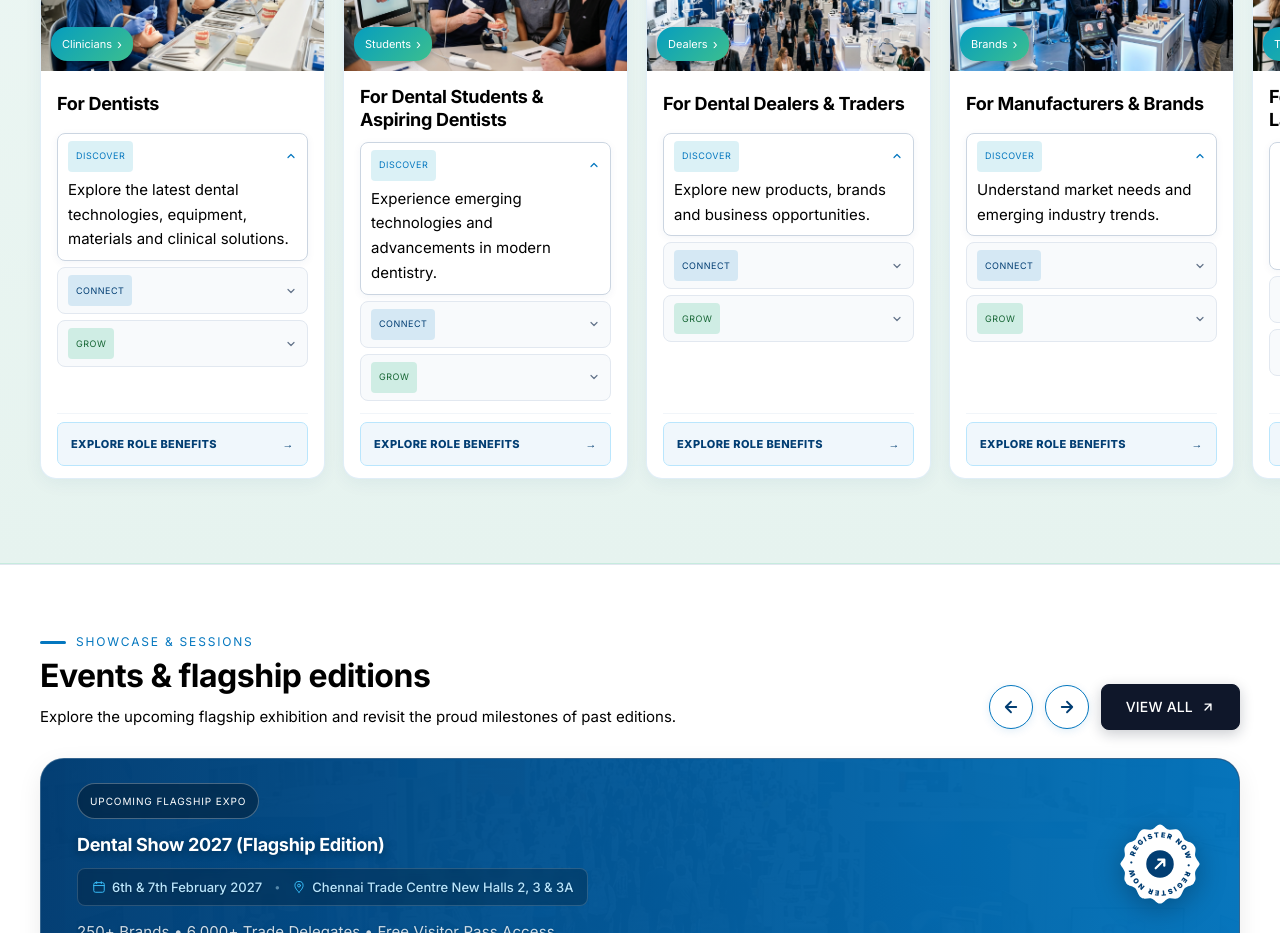
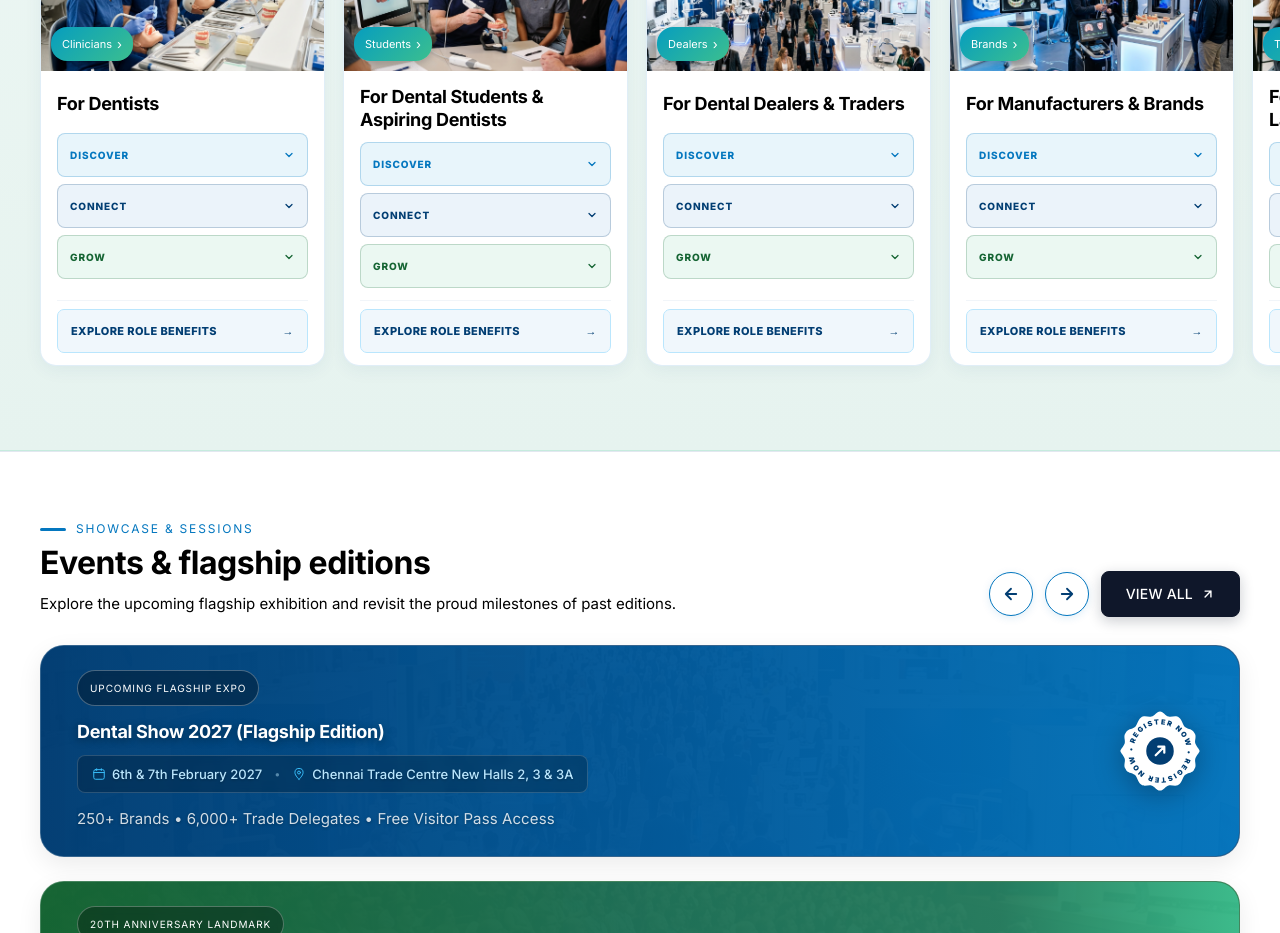
Before and after one commit to cosuniqtechnologies-5310/dentalshow, a Next.js app: page / in a window 1280 px wide. Shown: the part 2640-3573 px from the top of the page. Built offline with nearby package versions, Linux system fonts and the light colour scheme.

Commit message:
style: close all accordions by default and fill entire accordion bars with theme colors

```diff
--- a/src/components/AudienceBenefitsSlider.js
+++ b/src/components/AudienceBenefitsSlider.js
@@ -69,25 +69,22 @@ const defaultAudienceGroups = [
 ];
 
 function AudienceCard({ group }) {
-  const [activeItem, setActiveItem] = useState("discover");
+  const [activeItem, setActiveItem] = useState(null);
 
   const triadItems = [
     {
       key: "discover",
       label: "DISCOVER",
-      chipClass: "chip--discover",
       text: group.discover,
     },
     {
       key: "connect",
       label: "CONNECT",
-      chipClass: "chip--connect",
       text: group.connect,
     },
     {
       key: "grow",
       label: "GROW",
-      chipClass: "chip--grow",
       text: group.grow,
     },
   ];
@@ -126,7 +123,7 @@ function AudienceCard({ group }) {
         {/* Cover Title */}
         <h3 className="staple-card-title">{group.role}</h3>
 
-        {/* Triads Accordion: Discover, Connect, Grow */}
+        {/* Triads Accordion: Discover, Connect, Grow (Full Color Fill) */}
         <div
           className="staple-triads-accordion"
           role="region"
@@ -137,20 +134,20 @@ function AudienceCard({ group }) {
             return (
               <div
                 key={item.key}
-                className={`staple-accordion-item ${isOpen ? "is-active" : ""}`}
+                className={`staple-accordion-item staple-accordion-item--${item.key} ${isOpen ? "is-active" : ""}`}
               >
                 <button
                   type="button"
-                  className={`staple-accordion-header-btn ${isOpen ? "is-open" : ""}`}
+                  className={`staple-accordion-header-btn staple-accordion-header-btn--${item.key} ${isOpen ? "is-open" : ""}`}
                   onClick={() => handleToggle(item.key)}
                   aria-expanded={isOpen}
                   aria-controls={`accordion-content-${group.id}-${item.key}`}
                 >
-                  <span className={`staple-triad-chip ${item.chipClass}`}>
+                  <span className={`staple-triad-label label--${item.key}`}>
                     {item.label}
                   </span>
                   <span
-                    className={`accordion-chevron-toggle ${isOpen ? "is-expanded" : ""}`}
+                    className={`accordion-chevron-toggle chevron--${item.key} ${isOpen ? "is-expanded" : ""}`}
                     aria-hidden="true"
                   >
                     <svg
@@ -159,7 +156,7 @@ function AudienceCard({ group }) {
                       viewBox="0 0 24 24"
                       fill="none"
                       stroke="currentColor"
-                      strokeWidth="2.4"
+                      strokeWidth="2.5"
                       strokeLinecap="round"
                       strokeLinejoin="round"
                     >
@@ -173,7 +170,7 @@ function AudienceCard({ group }) {
                   className={`staple-accordion-collapse ${isOpen ? "is-expanded" : ""}`}
                   role="region"
                 >
-                  <div className="staple-accordion-inner">
+                  <div className={`staple-accordion-inner inner--${item.key}`}>
                     <p className="staple-triad-text">{item.text}</p>
                   </div>
                 </div>
```
Also changed, not shown: src/app/globals.css.
